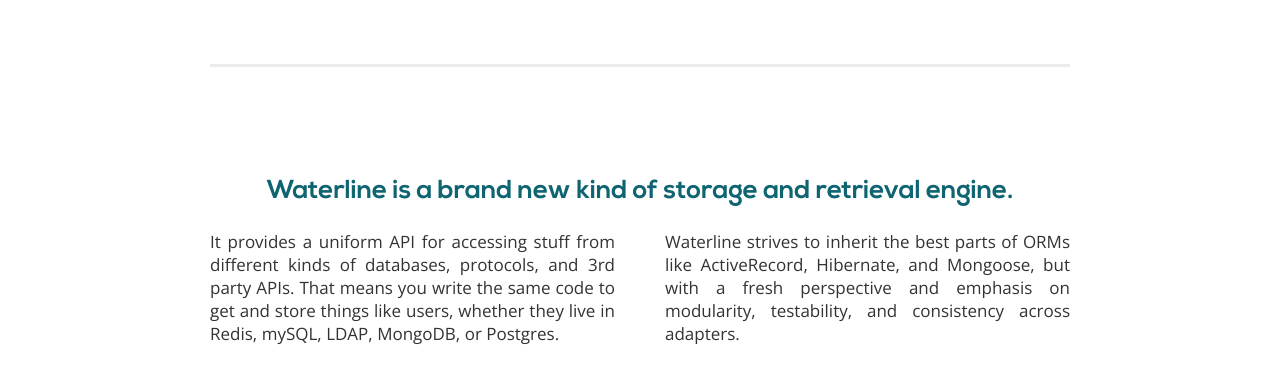
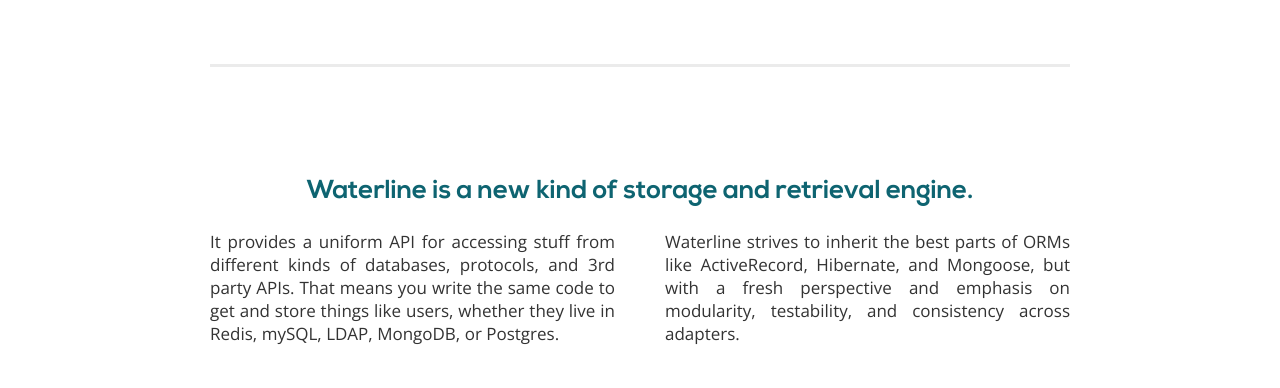
Before and after one commit to isabella232/waterlinejs.org, a plain HTML site: page index.html in a window 1280 px wide. Shown: the part 412-800 px from the top of the page. Drawn offline with nearby package versions, Linux system fonts and the light colour scheme.

Commit message:
update header

```diff
--- a/index.html
+++ b/index.html
@@ -19,7 +19,7 @@
 		<hr/>
 		<div class="about">
 			<div class="container">
-				<h3>Waterline is a brand new kind of storage and retrieval engine.</h3>
+				<h3>Waterline is a new kind of storage and retrieval engine.</h3>
 				<div class="two-column clearfix">
 					<div class="column left-column">
 						<p>It provides a uniform API for accessing stuff from different kinds of databases, protocols, and 3rd party APIs. That means you write the same code to get and store things like users, whether they live in Redis, mySQL, LDAP, MongoDB, or Postgres.</p>
```
